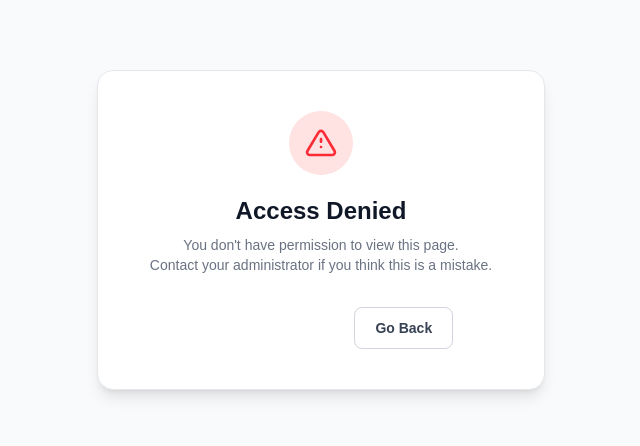
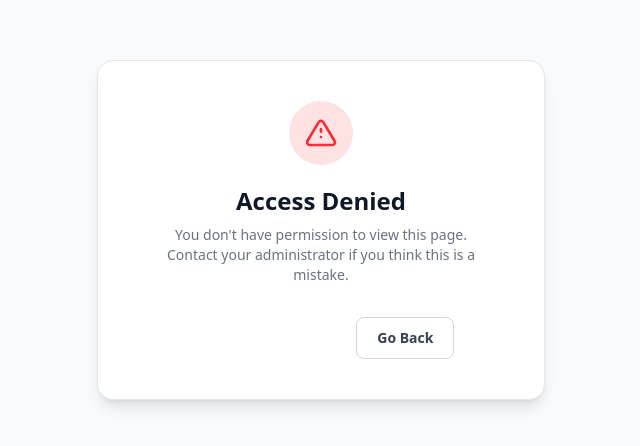
Before and after one commit to ihbadhon/payroll-frontend, a Next.js app: page /unauthorized in a window 1280 px wide. Shown: the part 170-616 px from the top of the page, without its empty margins (319-959 px from the left). Built offline with nearby package versions, Linux system fonts and the light colour scheme; no server answers; what tailgrids would draw is missing.

Commit message:
style: update font family in globals.css and adjust Sidebar component class for better layout

```diff
--- a/src/app/globals.css
+++ b/src/app/globals.css
@@ -1,5 +1,8 @@
+@import url("https://fonts.googleapis.com/css2?family=Inter:ital,opsz,wght@0,14..32,100..900;1,14..32,100..900&display=swap");
+
 @import "tailwindcss";
 @plugin "tailgrids/plugin";
+
 :root {
   --background: #ffffff;
   --foreground: #171717;
@@ -22,5 +25,5 @@
 body {
   background: var(--background);
   color: var(--foreground);
-  font-family: Arial, Helvetica, sans-serif;
+  font-family: var(--font-sans);
 }
--- a/src/components/layout/Sidebar.tsx
+++ b/src/components/layout/Sidebar.tsx
@@ -33,7 +33,7 @@ export default function Sidebar({ isOpen, onClose }: SidebarProps) {
       <aside
         className={cn(
           // Base
-          "fixed inset-y-0 left-0 z-30 flex w-64 flex-col",
+          "fixed inset-y-0 left-0 z-30 flex w-64 shrink-0 flex-col",
           "border-r border-gray-200 bg-white",
           "dark:border-dark-3 dark:bg-dark-2",
           // Desktop: always visible
```
